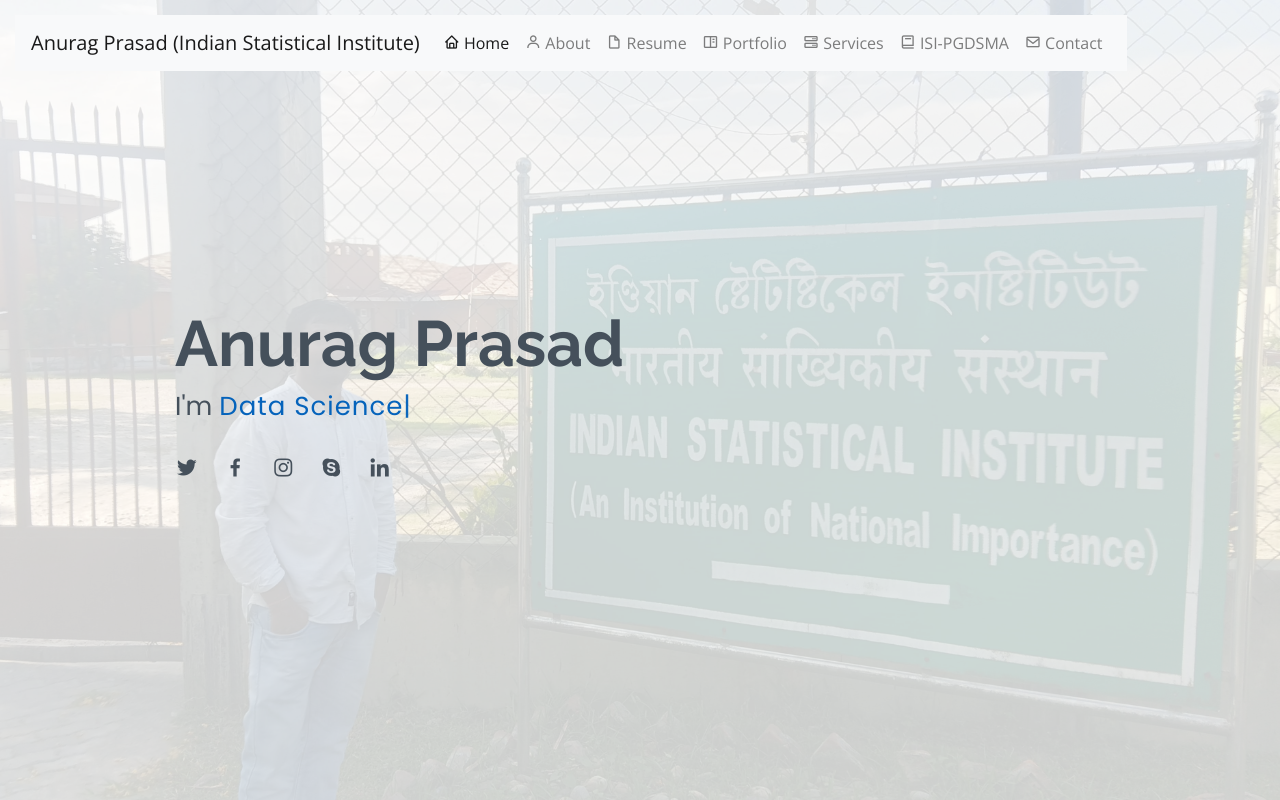
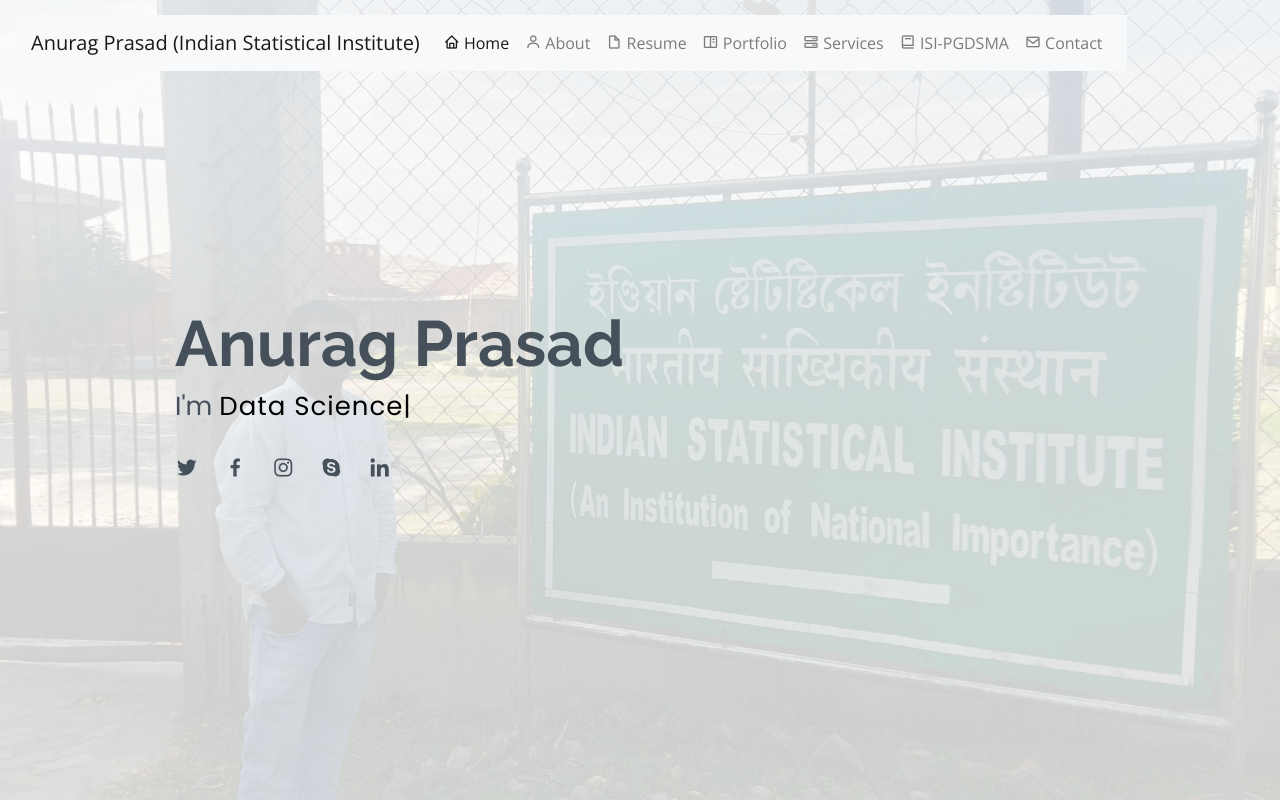
Before and after one commit to anuragisi/anuragisi.github.io, a plain HTML site: page index.html in a window 1280 px wide. Shown: the top 800 px of the page. Drawn offline with nearby package versions, Linux system fonts and the light colour scheme; a script that the page names is missing.

Commit message:
Update style.css

```diff
--- a/assets/css/style.css
+++ b/assets/css/style.css
@@ -311,7 +311,7 @@ h6 {
 }
 
 #hero p span {
-  color: #0563bb;
+  color: #000000;
   letter-spacing: 1px;
 }
 
```
